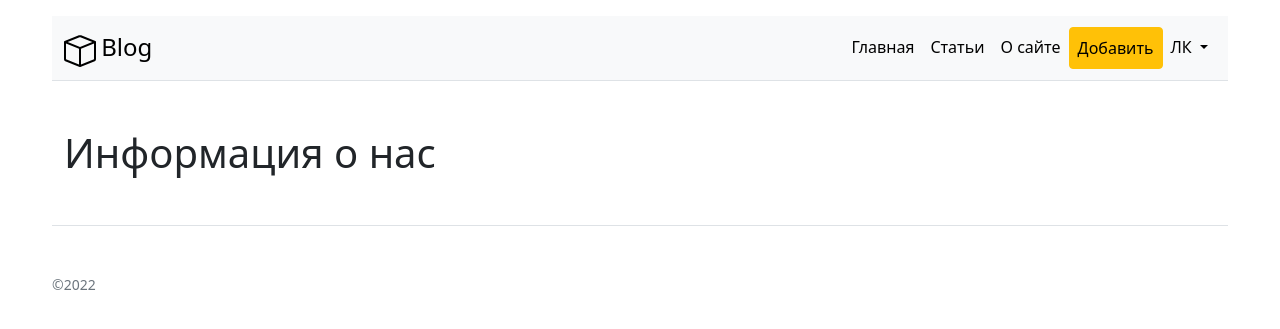
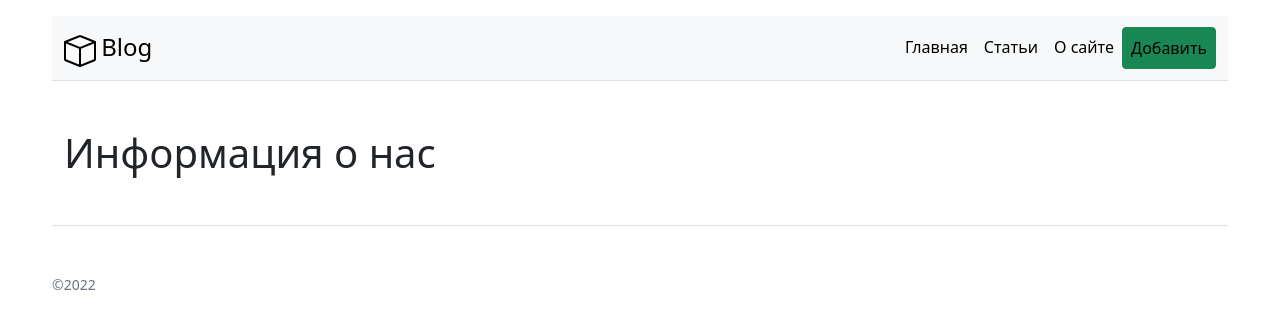
Before and after one commit to System256/FlaskBlog, a Flask app: page /about in a window 1280 px wide. Shown: the top 329 px of the page. Run offline with Flask 3, Linux system fonts and the light colour scheme; some libraries are stand-ins or nearby versions.

Commit message:
minor edits to the template

```diff
--- a/app/config.py
+++ b/app/config.py
@@ -11,7 +11,7 @@ class Config(object):
     SECRET_KEY = os.environ.get('SECRET_KEY')
     SQLALCHEMY_TRACK_MODIFICATIONS = False
     REMEMBER_COOKIE_DURATION = timedelta(days=5)
+    # UPLOAD_FOLDER_ARTICLE = os.path.join(basedir, 'static/uploads/article')
     # UPLOAD_FOLDER_USER = os.path.join(basedir, 'static/uploads/users')
     # MAX_CONTENT_LENGTH = 10 * 1000 * 1000
-    # UPLOAD_FOLDER = os.path.join(basedir, 'static/uploads')
     # ALLOWED_EXTENSIONS = {'png', 'jpg', 'jpeg', 'gif'}
--- a/app/templates/base.html
+++ b/app/templates/base.html
@@ -40,9 +40,9 @@
                             <a class="nav-link" href="{{ url_for('about') }}">О сайте</a>
                         </li>
                         <li class="nav-item">
-                            <a class="nav-link btn btn-warning" href="{{ url_for('add_post') }}">Добавить</a>
+                            <a class="nav-link btn btn-success" href="{{ url_for('add_post') }}">Добавить</a>
                         </li>
-                        <li class="nav-item dropdown">
+                        <!-- <li class="nav-item dropdown">
                             <a class="nav-link dropdown-toggle" href="#" id="navbarDropdownMenuLink" role="button" data-bs-toggle="dropdown" aria-expanded="false">ЛК
                             </a>
                             <ul class="dropdown-menu" aria-labelledby="navbarDropdownMenuLink">
@@ -53,7 +53,7 @@
                                     <a class="dropdown-item" href="#">Регистрация</a>
                                 </li>
                             </ul>
-                        </li>
+                        </li> -->
                     </ul>
                 </div>
             </div>
--- a/app/templates/post_detail.html
+++ b/app/templates/post_detail.html
@@ -14,7 +14,7 @@
             <p class="card-text">{{ article.text }}</p>
         </div>
         <div class="card-footer text-muted">
-            Дата: {{ article.date.date() }}
+            Дата публикации: {{ article.date.date() }}
             <a href="/posts/edit/{{ article.id }}" class="btn btn-success">Редактировать</a>
             <a href="/posts/delete/{{ article.id }}" class="btn btn-danger">Удалить</a>
         </div>
```
